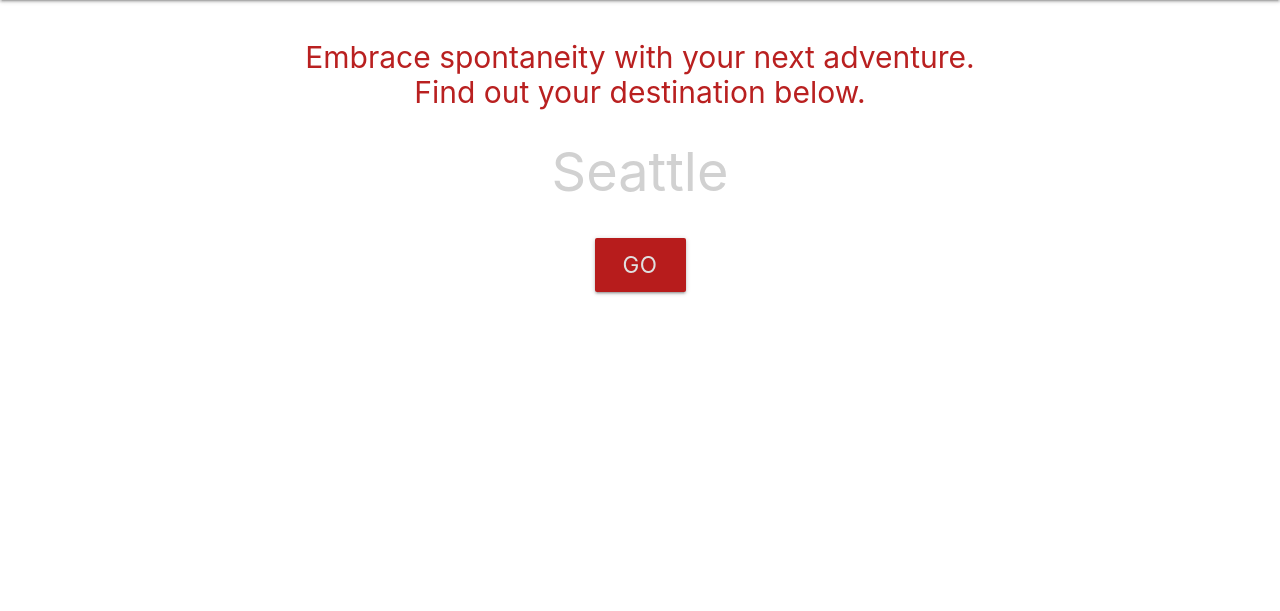
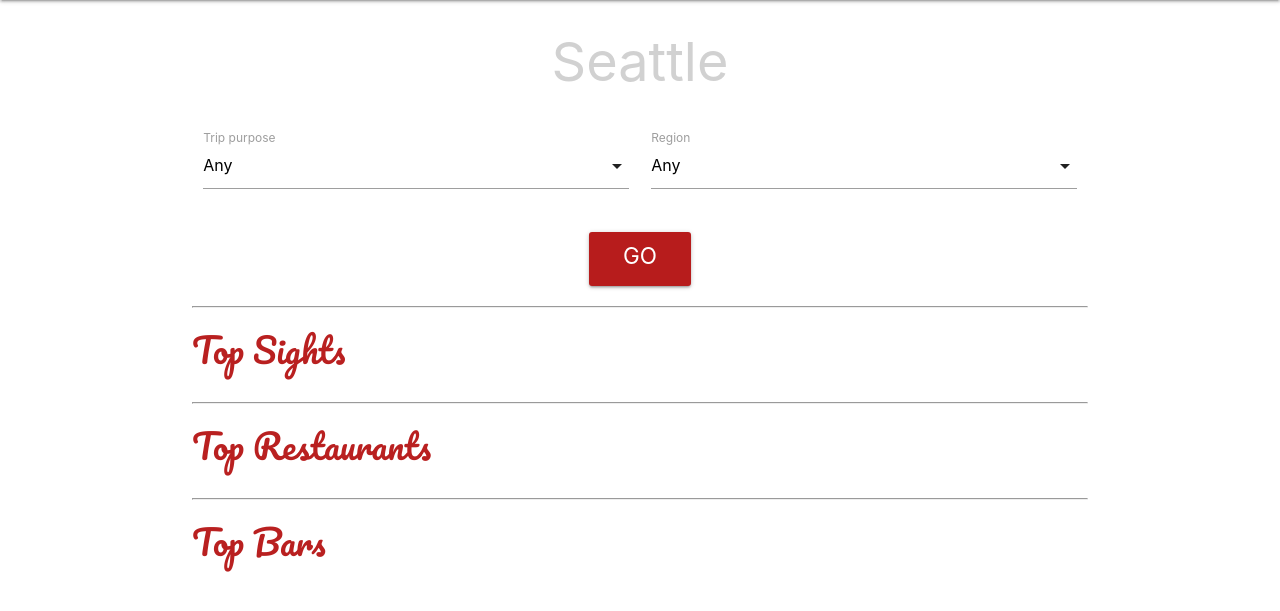
Before and after one commit to graemeerickson/travel-roulette, a Django app: page / in a window 1280 px wide. Shown: the part 64-675 px from the top of the page. Run offline with Django 3.2, Linux system fonts and the light colour scheme; some libraries are stand-ins or nearby versions.

Commit message:
Re-arranged search contents. Added select inputs for trip purpose and preferred region. Added csrf token to form.

```diff
--- a/main_app/templates/index.html
+++ b/main_app/templates/index.html
@@ -2,23 +2,88 @@
 {% load staticfiles %}
 
 {% block content %}
-<div class="jumbotron">
+<!-- <div class="jumbotron">
   <h3 class="jumbotron-text">Embrace spontaneity with your next adventure.<br/>Find out your destination below.</h3>
-</div>
+</div> -->
 <div class="search-section">
-  <div class="row">
-    <form class="col s12">
   <div class="row">
     <div class="input-field col s12">
       <input class="destination-box center-align" placeholder="Seattle" disabled value="" />
     </div>
   </div>
+  <form method="POST" action="">
+    {% csrf_token %}
+    <div class="row">
+      <div class="input-field col s6">
+        <select class="trip-purpose-select" id="trip-purpose-select">
+          <option value="1" selected>Any</option>
+          <option value="2">Adventure</option>
+          <option value="3">Beach</option>
+          <option value="4">Ski</option>
+          <option value="5">Just somewhere warm!</option>
+          <option value="4">Just somewhere cold!</option>
+        </select>
+        <label for="trip-purpose-select">Trip purpose</label>
+      </div>
+      <div class="input-field col s6">
+        <!-- <div class="select-wrapper"> -->
+          <select class="region-select">
+            <option value="1" selected>Any</option>
+            <option value="2">Asia</option>
+            <option value="3">Central America</option>
+            <option value="4">Europe</option>
+            <option value="5">Middle East</option>
+            <option value="6">North America</option>
+            <option value="7">Oceania</option>
+            <option value="8">South America</option>
+          </select>
+          <label>Region</label>
+      </div>
+      <!-- <div class="input-field col s4">
+        <select class="month-select">
+          <option value="1" selected>Any</option>
+          <option value="2">Jan</option>
+          <option value="3">Feb</option>
+          <option value="4">Mar</option>
+          <option value="5">Apr</option>
+          <option value="6">May</option>
+          <option value="7">Jun</option>
+          <option value="8">Jul</option>
+          <option value="9">Aug</option>
+          <option value="10">Sep</option>
+          <option value="11">Oct</option>
+          <option value="12">Nov</option>
+          <option value="13">Dec</option>
+        </select>
+        <label>Month</label>
+      </div> -->
+    </div>
     <div class="row">
       <div class="submit-button col s12">
-          <button type="submit" class="search-button waves-effect waves-light btn-large red darken-4 grey-text text-lighten-2" id="search-button">Go</button>
+        <input type="submit" class="search-button waves-effect waves-light btn-large red darken-4 grey-text text-lighten-2" id="search-button" value="Go" />
       </div>
     </div>
   </form>
 </div>
+<section>
+  <div class="section-sites">
+    <hr><h4 class="destination-detail-heading">Top Sights</h4>
+    <div class="row sites-row">
     </div>
+  </div>
+</section>
+<section>
+  <div class="section-food">
+    <hr><h4 class="destination-detail-heading">Top Restaurants</h4>
+    <div class="row food-row">
+    </div>
+  </div>
+</section>
+<section>
+  <div class="section-drinks">
+    <hr><h4 class="destination-detail-heading">Top Bars</h4>
+    <div class="row drinks-row">
+    </div>
+  </div>
+</section>
 {% endblock %}
```
Lines whose indentation alone changed are shown as unchanged.
